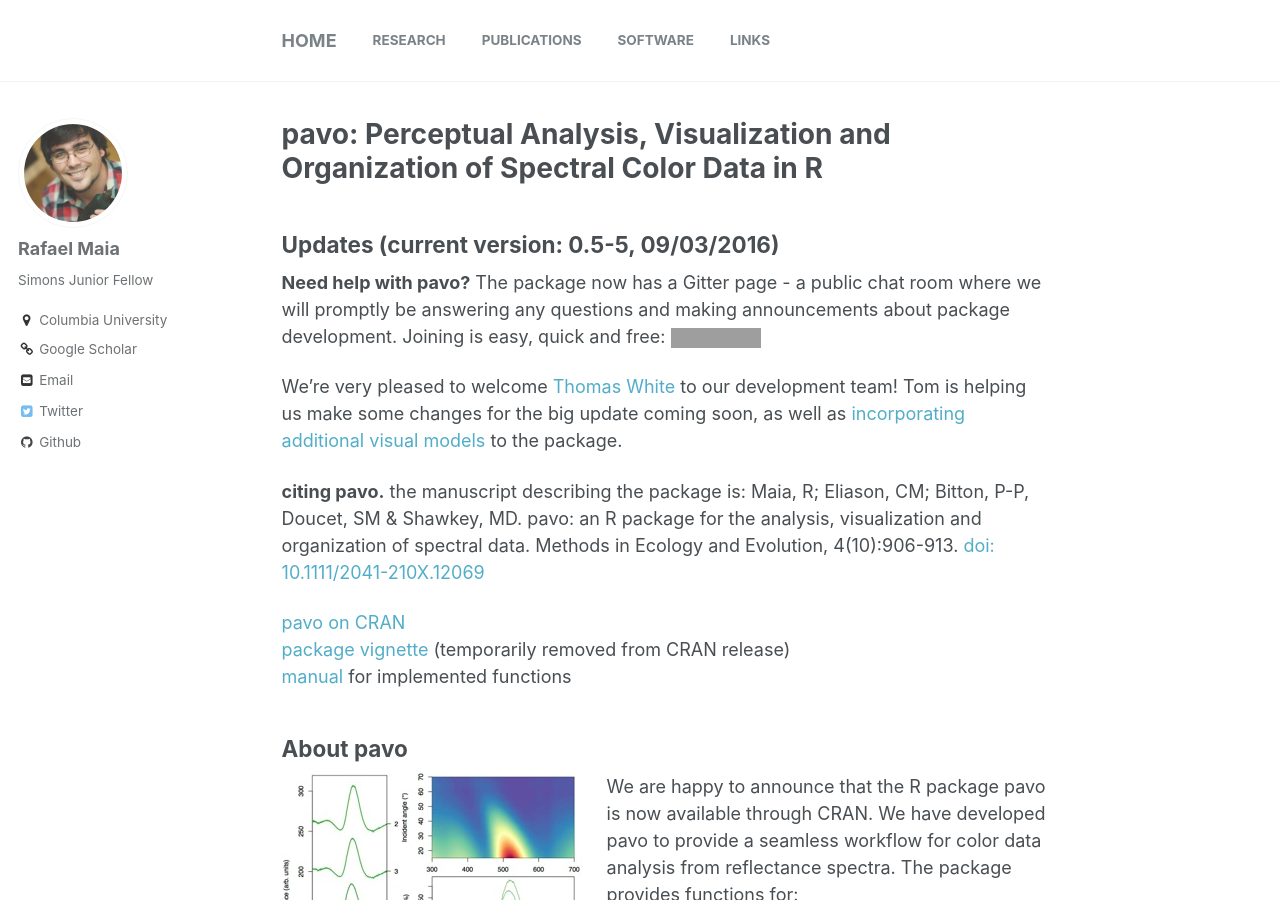
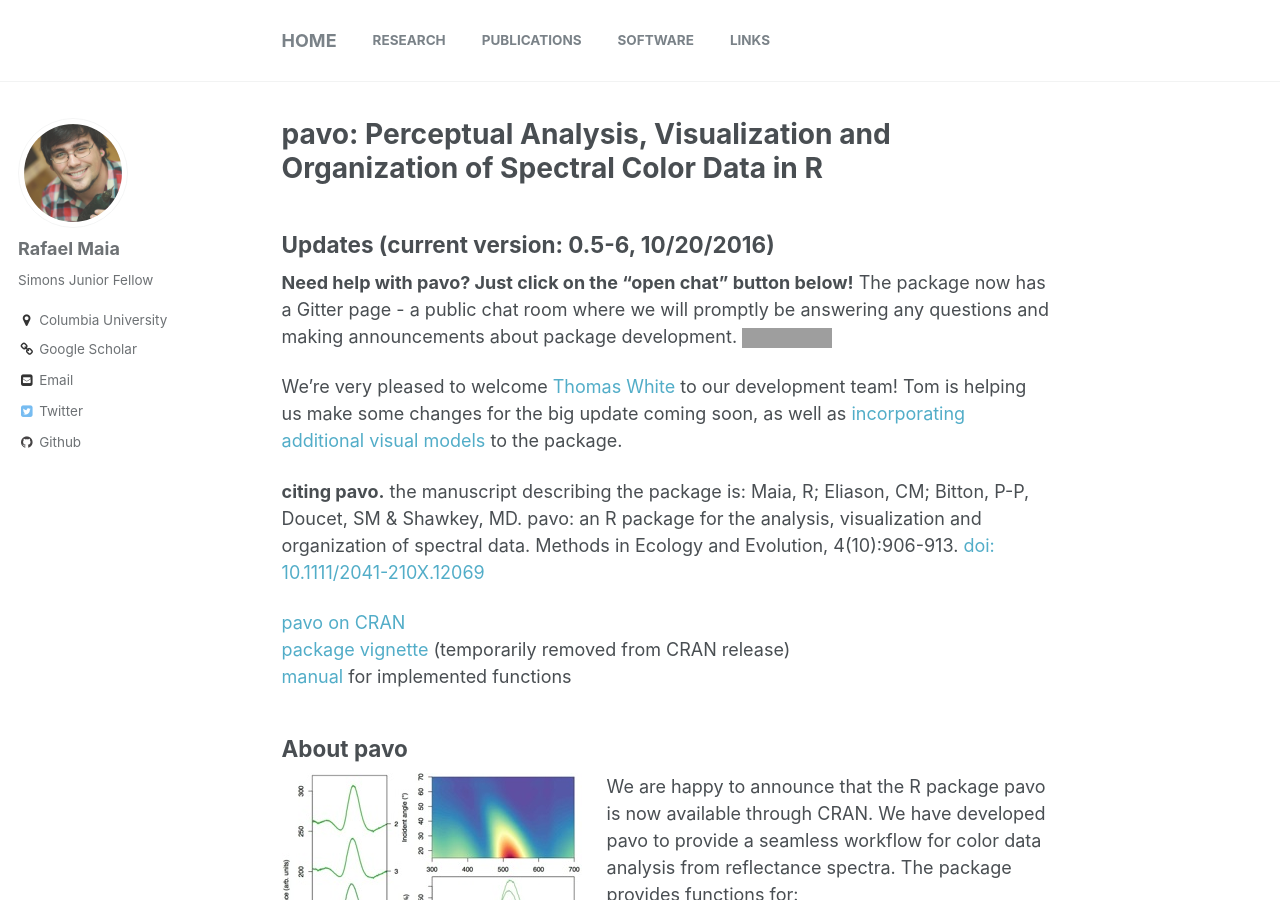
Before and after one commit to rmaia/rmaia.github.io, a Jekyll site: the page built from _pages/pavo.md, in a window 1280 px wide and 900 px high. Built offline with Jekyll 4.4.1, drawn with Linux system fonts in a browser that asks for light colours; grey boxes are pictures that could not be loaded.

Commit message:
update to pavo page

```diff
--- a/_pages/pavo.md
+++ b/_pages/pavo.md
@@ -7,9 +7,9 @@ permalink: /pavo/
 
 # pavo: Perceptual Analysis, Visualization and Organization of Spectral Color Data in R
 
-## Updates (current version: 0.5-5, 09/03/2016)
+## Updates (current version: 0.5-6, 10/20/2016)
 
-**Need help with pavo?** The package now has a Gitter page - a public chat room where we will promptly be answering any questions and making announcements about package development. Joining is easy, quick and free: [![Join the chat at https://gitter.im/r-pavo/help](https://badges.gitter.im/Join%20Chat.svg)](https://gitter.im/r-pavo/help?utm_source=badge&utm_medium=badge&utm_campaign=pr-badge&utm_content=badge)
+**Need help with pavo? Just click on the "open chat" button below!** The package now has a Gitter page - a public chat room where we will promptly be answering any questions and making announcements about package development. [![Join the chat at https://gitter.im/r-pavo/help](https://badges.gitter.im/Join%20Chat.svg)](https://gitter.im/r-pavo/help?utm_source=badge&utm_medium=badge&utm_campaign=pr-badge&utm_content=badge)
 
 We're very pleased to welcome [Thomas White](http://tomwhite.io/) to our development team! Tom is helping us make some changes for the big update coming soon, as well as [incorporating additional visual models](https://github.com/thomased/colsci) to the package.
 
```
